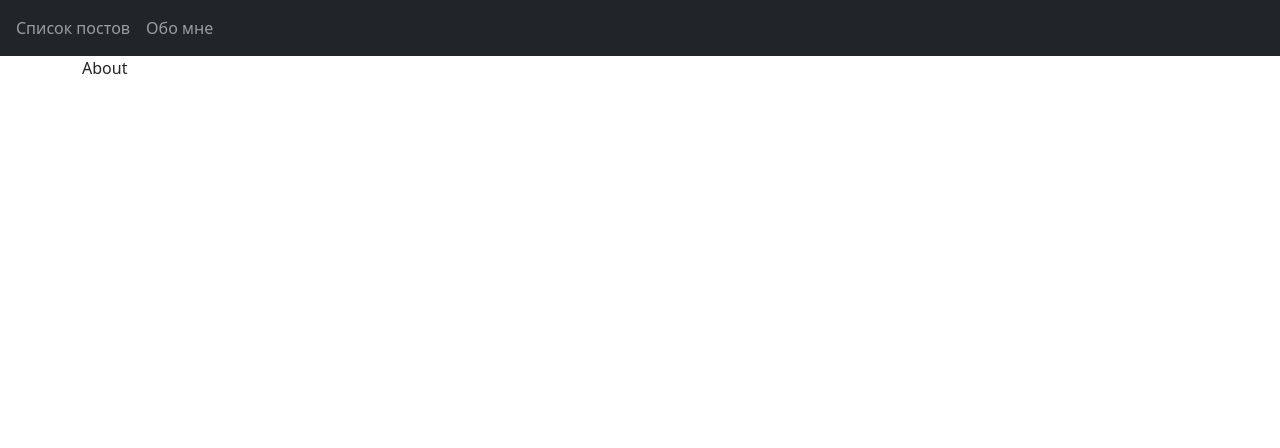
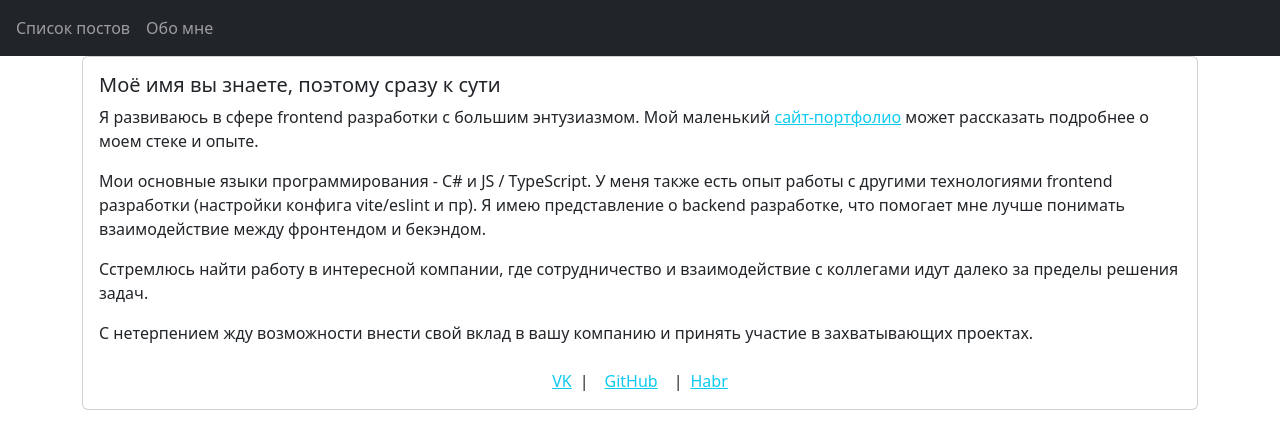
Before and after one commit to scffs/simple-spa, a React (Vite) app: page /about in a window 1280 px wide. Shown: the top 448 px of the page. Built offline with nearby package versions, Linux system fonts and the light colour scheme.

Commit message:
add about me information

```diff
--- a/src/components/About.jsx
+++ b/src/components/About.jsx
@@ -1,10 +1,53 @@
 import React from 'react';
+
+import { Row, Col, Card } from 'react-bootstrap';
 
 const About = () => {
   return (
-    <div>
-        About
-    </div>
+    <Row>
+      <Col>
+        <Card>
+          <Card.Body>
+            <Card.Title>Моё имя вы знаете, поэтому сразу к сути</Card.Title>
+            <Card.Text>
+                Я развиваюсь в сфере frontend разработки с большим энтузиазмом.
+                Мой маленький <a className='link-info' target='_blank' href='https://scffsz.github.io/portfolio/' rel="noreferrer">сайт-портфолио</a> может рассказать подробнее о моем стеке и опыте.
+            </Card.Text>
+            <Card.Text>
+                Мои основные языки программирования - C# и JS / TypeScript.
+                У меня также есть опыт работы с другими технологиями frontend разработки (настройки конфига vite/eslint и пр).
+                Я имею представление о backend разработке, что помогает мне лучше понимать взаимодействие между фронтендом и бекэндом.
+            </Card.Text>
+            <Card.Text>
+                Сстремлюсь найти работу в интересной компании, где сотрудничество и взаимодействие с коллегами идут далеко за пределы решения задач.
+            </Card.Text>
+            <Card.Text>
+                С нетерпением жду возможности внести свой вклад в вашу компанию и принять участие в захватывающих проектах.
+            </Card.Text>
+            <Card.Text className="text-center mt-4">
+              <span className="mr-2">
+                <a className="link-info" target="_blank" href="https://vk.com/scffs" rel="noreferrer">
+                    VK
+                </a>
+              </span>
+              <span className="mx-2">|</span>
+              <span className="mx-2">
+                <a className="link-info" target="_blank" href="https://github.com/scffs" rel="noreferrer">
+                    GitHub
+                </a>
+              </span>
+              <span className="mx-2">|</span>
+              <span className="ml-2">
+                <a className="link-info" target="_blank" href="https://habr.com/ru/users/scoffs/" rel="noreferrer">
+                    Habr
+                </a>
+              </span>
+            </Card.Text>
+
+          </Card.Body>
+        </Card>
+      </Col>
+    </Row>
   );
 };
 
```
